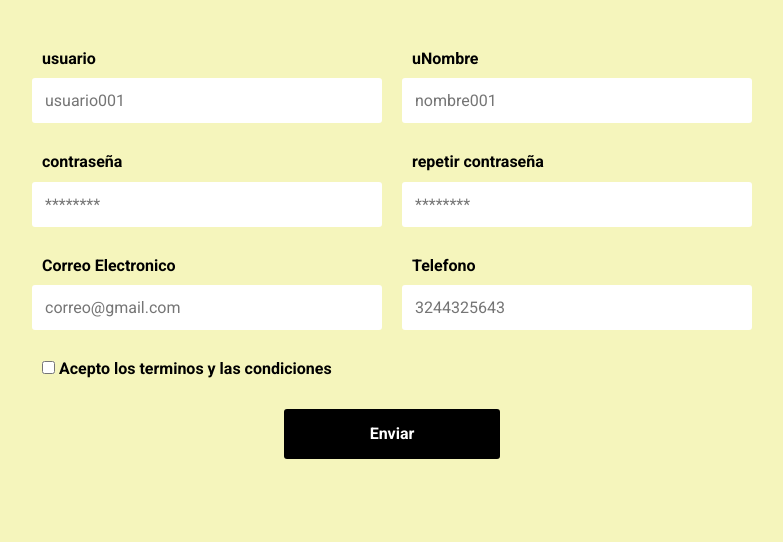
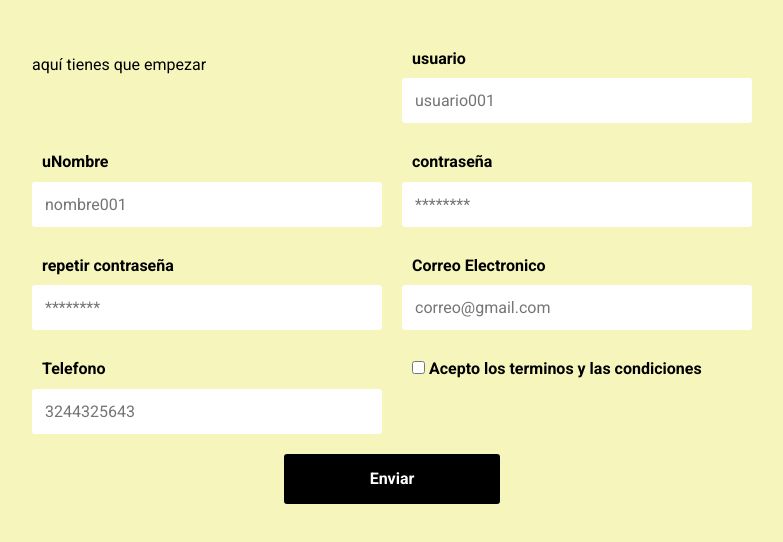
Before and after one commit to PaulaNobody/Proyecto-adsi, a plain HTML site: page formulario/formulario-css-grid-codigo_base/formregistro.html in a window 1280 px wide. Shown: the whole page, without its empty margins (248-1031 px from the left). Drawn offline with nearby package versions, Linux system fonts and the light colour scheme.

Commit message:
Update formregistro.html

```diff
--- a/formulario/formulario-css-grid-codigo_base/formregistro.html
+++ b/formulario/formulario-css-grid-codigo_base/formregistro.html
@@ -12,6 +12,7 @@
 	<main>
 		<form action="" class="formulario" id="formulario">
 			<!-- grupo de usuario -->
+			<p> aquí tienes que empezar</p>
 			<div class="formulario__grupo" id="grupo__usuario">
 				<label for="usuario" class="formulario__label">usuario</label>
 				<div class="formulario__grupo-input">
```
